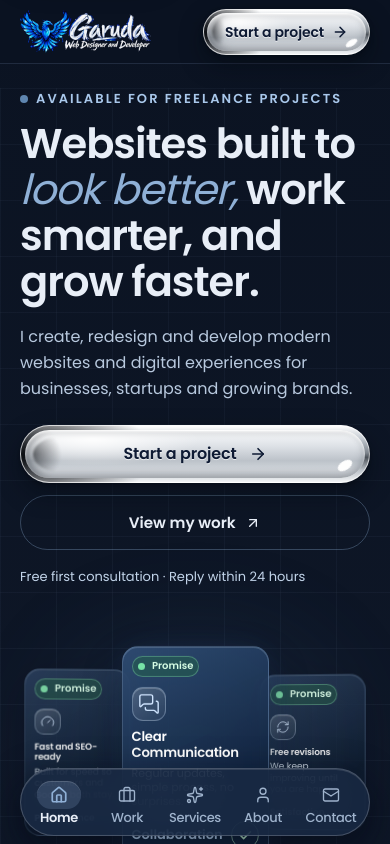
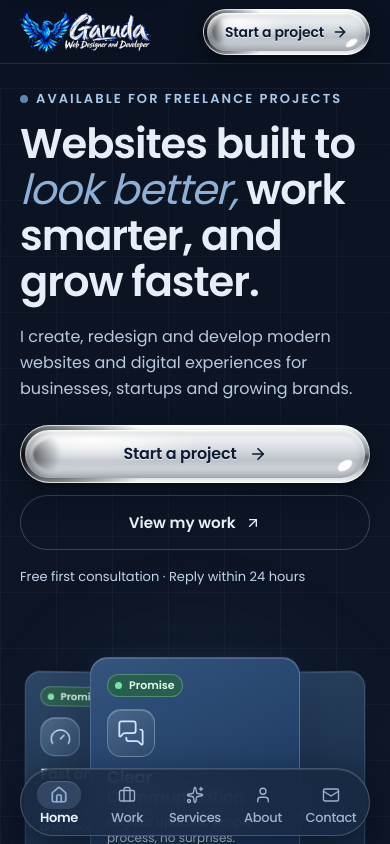
Before and after one commit to Bharat0264/MyWork, a Next.js app: page / in a window 390 px wide. Shown: the top 844 px of the page. Built offline with nearby package versions, Linux system fonts and the light colour scheme.

Commit message:
Fix hero slider card sizing and opaque stacking

```diff
--- a/app/globals.css
+++ b/app/globals.css
@@ -316,64 +316,63 @@ h1, h2, h3, h4, h5, h6 {
   line-height: 1.1;
 }
 
-/* Three complete cards share the stage; only their edges overlap. */
+/* Three opaque, fixed-size cards share a centered stage. */
 .commitment-slider { width: 100%; min-width: 0; }
-.commitment-frame { position: relative; isolation: isolate; width: 100%; height: clamp(400px, 32vw, 460px); overflow: visible; border: 0; border-radius: 0; background: transparent; box-shadow: none; }
-.commitment-glow { position: absolute; left: 50%; top: 45%; width: 62%; height: 62%; transform: translate(-50%,-50%); border-radius: 50%; background: #527cae; filter: blur(70px); opacity: .24; pointer-events: none; }
-.commitment-stage { position: absolute; inset: 0 0 38px; perspective: 1000px; }
-.commitment-card { position: absolute; top: 50%; left: 36%; z-index: 1; display: flex; width: 28%; height: auto; min-height: 0; flex-direction: column; align-items: flex-start; padding: clamp(10px, 1.3vw, 20px); overflow: visible; border: 1px solid rgba(160,192,229,.18); border-radius: 24px; background: linear-gradient(155deg, rgba(44,69,104,.82), rgba(13,28,49,.86) 68%, rgba(17,32,55,.84)); box-shadow: inset 0 1px rgba(225,241,255,.12), 0 14px 32px rgba(0,8,22,.28); backdrop-filter: blur(14px) saturate(110%); -webkit-backdrop-filter: blur(14px) saturate(110%); color: #fff; text-align: left; cursor: pointer; backface-visibility: hidden; transform: translateY(-50%) scale(.94); transition: left 500ms ease-out, width 500ms ease-out, transform 500ms ease-out, opacity 500ms ease-out, filter 500ms ease-out; }
-.commitment-card[data-position="-1"] { left: 1.5%; z-index: 2; width: 30%; transform: translateY(-50%) rotateY(7deg); }
-.commitment-card[data-position="1"] { left: 68.5%; z-index: 2; width: 30%; transform: translateY(-50%) rotateY(-7deg); }
-.commitment-card[data-active="true"] { left: 29%; z-index: 3; width: 42%; transform: translateY(-50%); border-color: rgba(180,211,246,.25); background: linear-gradient(155deg, rgba(49,78,117,.93), rgba(19,39,67,.95) 65%, rgba(17,33,57,.95)); box-shadow: inset 0 1px rgba(238,248,255,.16), 0 18px 40px rgba(0,9,24,.3), 0 0 30px rgba(86,139,202,.1); }
+.commitment-frame { position: relative; width: 100%; overflow: visible; background: transparent; }
+.commitment-glow { position: absolute; left: 50%; top: 43%; width: 62%; height: 62%; transform: translate(-50%, -50%); border-radius: 50%; background: #527cae; filter: blur(70px); opacity: .24; pointer-events: none; }
+.commitment-stage { --side-offset: 90px; position: relative; isolation: isolate; width: 100%; max-width: 460px; height: 400px; margin-inline: auto; perspective: 1000px; }
+.commitment-card {
+  position: absolute; top: 50%; left: 50%; z-index: 0;
+  display: flex; box-sizing: border-box; width: 230px; height: 330px;
+  flex-direction: column; align-items: flex-start; padding: 18px;
+  overflow: visible; border: 1px solid rgba(160,192,229,.2); border-radius: 24px;
+  background: linear-gradient(155deg, #2b466a, #172d4a 66%, #13243c);
+  box-shadow: inset 0 1px rgba(225,241,255,.12), 0 14px 32px rgba(0,8,22,.28);
+  color: #fff; text-align: left; cursor: pointer; backface-visibility: hidden;
+  transform: translate(-50%, -50%) scale(.88);
+  transition: transform 500ms ease-out, opacity 500ms ease-out, filter 500ms ease-out;
+}
+.commitment-card[data-position="-1"] { z-index: 1; transform: translate(calc(-50% - var(--side-offset)), -50%) rotateY(7deg) scale(.9); }
+.commitment-card[data-position="1"] { z-index: 1; transform: translate(calc(-50% + var(--side-offset)), -50%) rotateY(-7deg) scale(.9); }
+.commitment-card[data-active="true"] {
+  z-index: 2; transform: translate(-50%, -50%);
+  border-color: rgba(180,211,246,.28);
+  background: linear-gradient(155deg, #34547e, #1c395f 65%, #172d4d);
+  box-shadow: inset 0 1px rgba(238,248,255,.16), 0 18px 40px rgba(0,9,24,.3), 0 0 30px rgba(86,139,202,.1);
+}
 .commitment-card:not([data-active="true"]) { filter: saturate(.9); }
-.commitment-promise-pill { display: inline-flex; min-height: 27px; align-items: center; gap: 7px; padding: 2px 10px; border: 1px solid rgba(141,231,181,.35); border-radius: 999px; background: rgba(36,103,70,.46); color: #D9FFE7; font-size: 13px; font-weight: 600; }
+.commitment-promise-pill { display: inline-flex; min-height: 27px; flex: 0 0 auto; align-items: center; gap: 7px; padding: 2px 10px; border: 1px solid rgba(141,231,181,.35); border-radius: 999px; background: #285d50; color: #D9FFE7; font-size: 13px; font-weight: 600; }
 .commitment-pulse { width: 7px; height: 7px; border-radius: 50%; background: #77E3A6; box-shadow: 0 0 0 0 rgba(119,227,166,.5); animation: commitmentPulse 2.4s infinite; }
-.commitment-icon { display: grid; width: 66px; height: 66px; flex: 0 0 auto; place-items: center; margin-top: 22px; border: 1px solid rgba(210,232,255,.3); border-radius: 20px; background: linear-gradient(145deg, rgba(255,255,255,.17), rgba(255,255,255,.04)); color: #D1E6FF; box-shadow: inset 0 1px rgba(255,255,255,.2); }
-.commitment-card-title { display: block; margin-top: 16px; font-size: clamp(17px, 1.7vw, 22px); font-weight: 600; line-height: 1.2; letter-spacing: -.02em; }
-.commitment-card-copy { display: block; min-height: 0; margin-top: 8px; color: #DFEAF7; font-size: 14px; line-height: 1.45; }
-.commitment-card-bottom { display: flex; width: 100%; align-items: center; justify-content: space-between; margin-top: 24px; }
-.commitment-card:not([data-active="true"]) .commitment-icon { width: clamp(28px, 3.5vw, 52px); height: clamp(28px, 3.5vw, 52px); margin-top: 18px; border-radius: 16px; }
+.commitment-icon { display: grid; width: 60px; height: 60px; flex: 0 0 auto; place-items: center; margin-top: 16px; border: 1px solid rgba(210,232,255,.3); border-radius: 18px; background: linear-gradient(145deg, #496587, #304d72); color: #D1E6FF; box-shadow: inset 0 1px rgba(255,255,255,.2); }
+.commitment-card-title { display: -webkit-box; width: 100%; height: 48px; flex: 0 0 auto; margin-top: 12px; overflow: hidden; -webkit-box-orient: vertical; -webkit-line-clamp: 2; font-size: 20px; font-weight: 600; line-height: 1.2; letter-spacing: -.02em; }
+.commitment-card-copy { display: -webkit-box; width: 100%; max-height: 61px; margin-top: 6px; overflow: hidden; -webkit-box-orient: vertical; -webkit-line-clamp: 3; color: #DFEAF7; font-size: 14px; line-height: 1.45; }
+.commitment-card-bottom { display: flex; width: 100%; min-height: 28px; flex: 0 0 auto; align-items: center; justify-content: space-between; margin-top: auto; }
+.commitment-card:not([data-active="true"]) .commitment-icon { width: 52px; height: 52px; border-radius: 16px; }
 .commitment-card:not([data-active="true"]) .commitment-icon svg { width: 58%; height: 58%; }
-.commitment-card:not([data-active="true"]) .commitment-card-title { margin-top: 12px; font-size: clamp(9px, 1.02vw, 17px); overflow-wrap: anywhere; }
-.commitment-card:not([data-active="true"]) .commitment-card-copy { margin-top: 6px; font-size: clamp(9px, .9vw, 13px); }
-.commitment-card:not([data-active="true"]) .commitment-card-bottom { margin-top: 18px; }
-.commitment-card:not([data-active="true"]) .commitment-tag { font-size: clamp(9px, .9vw, 12px); }
+.commitment-card:not([data-active="true"]) .commitment-card-title { height: 41px; font-size: 17px; }
+.commitment-card:not([data-active="true"]) .commitment-card-copy { max-height: 57px; font-size: 13px; }
+.commitment-card:not([data-active="true"]) .commitment-tag { font-size: 12px; }
 .commitment-tag { color: #BDDAFA; font-size: 13px; font-weight: 600; }
-.commitment-check { display: grid; width: 28px; height: 28px; place-items: center; border: 1px solid rgba(178,232,199,.65); border-radius: 50%; color: #C2F7D4; animation: commitmentDraw 500ms ease-out both; }
-.commitment-frame-label { position: absolute; bottom: 17px; left: 50%; transform: translateX(-50%); width: max-content; color: #B8CFEA; font-size: 13px; font-weight: 600; letter-spacing: .15em; text-transform: uppercase; }
+.commitment-check { display: grid; width: 28px; height: 28px; flex: 0 0 28px; place-items: center; border: 1px solid rgba(178,232,199,.65); border-radius: 50%; color: #C2F7D4; animation: commitmentDraw 500ms ease-out both; }
+.commitment-frame-label { display: block; width: max-content; max-width: 100%; margin: 0 auto; color: #B8CFEA; font-size: 13px; font-weight: 600; letter-spacing: .15em; text-align: center; text-transform: uppercase; }
 .commitment-dots { display: flex; justify-content: center; gap: 0; margin-top: 8px; }
 .commitment-dots button { display: grid; width: 44px; height: 44px; flex: 0 0 44px; place-items: center; border: 0; border-radius: 50%; background: none; cursor: pointer; }
 .commitment-dots span { width: 8px; height: 8px; border-radius: 99px; background: #8FA8C5; transition: width 250ms ease-out, background-color 250ms ease-out; }
 .commitment-dots span[data-active="true"] { width: 22px; background: #D7E9FF; }
 @keyframes commitmentPulse { 60% { box-shadow: 0 0 0 7px rgba(119,227,166,0); } 100% { box-shadow: 0 0 0 0 rgba(119,227,166,0); } }
 @keyframes commitmentDraw { from { opacity: 0; transform: scale(.5) rotate(-35deg); } to { opacity: 1; transform: scale(1) rotate(0); } }
-@media (max-width: 1023px) {
-  .commitment-frame { height: clamp(280px, 45vw, 380px); }
-  .commitment-card-title { font-size: clamp(15px, 2.4vw, 20px); }
-}
-@media (min-width: 640px) and (max-width: 1023px) {
-  .commitment-frame { min-height: 360px; }
-  .commitment-card:not([data-active="true"]) { padding-inline: 20px; }
-  .commitment-card:not([data-active="true"]) .commitment-card-title { font-size: 12px; }
-  .commitment-card:not([data-active="true"]) .commitment-card-copy { font-size: 11px; }
-  .commitment-card:not([data-active="true"]) .commitment-tag { font-size: 10px; }
-}
 @media (max-width: 639px) {
-  .commitment-card { backdrop-filter: blur(6px); -webkit-backdrop-filter: blur(6px); }
-  .commitment-stage { bottom: 30px; }
-  .commitment-card { padding: 9px; border-radius: 16px; }
-  .commitment-icon { width: 34px; height: 34px; margin-top: 10px; border-radius: 11px; }
-  .commitment-icon svg { width: 22px; height: 22px; }
-  .commitment-card-title { margin-top: 8px; font-size: clamp(13px, 3.4vw, 16px); }
-  .commitment-card-copy { margin-top: 5px; font-size: 11px; line-height: 1.3; }
-  .commitment-card-bottom { margin-top: 12px; }
-  .commitment-promise-pill { min-height: 20px; padding: 1px 5px; font-size: 10px; }
-  .commitment-card:not([data-active="true"]) .commitment-icon { width: 26px; height: 26px; margin-top: 9px; border-radius: 9px; }
-  .commitment-card:not([data-active="true"]) .commitment-card-title { margin-top: 7px; font-size: clamp(9px, 2.3vw, 11px); }
-  .commitment-card:not([data-active="true"]) .commitment-card-copy { margin-top: 4px; font-size: 9px; line-height: 1.25; }
-  .commitment-card:not([data-active="true"]) .commitment-card-bottom { margin-top: 10px; }
-  .commitment-card:not([data-active="true"]) .commitment-tag { font-size: 9px; }
-  .commitment-frame-label { bottom: 10px; font-size: 13px; letter-spacing: .08em; }
+  .commitment-stage { --side-offset: clamp(36px, calc((100vw - 241px) / 2), 75px); height: 360px; }
+  .commitment-card { width: 210px; height: 300px; padding: 16px; border-radius: 18px; }
+  .commitment-promise-pill { min-height: 22px; padding: 1px 7px; font-size: 11px; }
+  .commitment-icon { width: 48px; height: 48px; margin-top: 12px; border-radius: 14px; }
+  .commitment-icon svg { width: 28px; height: 28px; }
+  .commitment-card-title { height: 41px; margin-top: 10px; font-size: 17px; }
+  .commitment-card-copy { max-height: 49px; font-size: 12px; line-height: 1.35; }
+  .commitment-card:not([data-active="true"]) .commitment-icon { width: 43px; height: 43px; }
+  .commitment-card:not([data-active="true"]) .commitment-card-title { height: 38px; font-size: 16px; }
+  .commitment-card:not([data-active="true"]) .commitment-card-copy { max-height: 49px; font-size: 12px; }
+  .commitment-frame-label { font-size: 12px; letter-spacing: .08em; }
 }
 @media (prefers-reduced-motion: reduce) {
   .commitment-card, .commitment-dots span { transition: none !important; }
--- a/components/commitment-slider.tsx
+++ b/components/commitment-slider.tsx
@@ -80,10 +80,11 @@ export function CommitmentSlider() {
                 data-active={offset === 0}
                 aria-label={`Show ${item.title} commitment`}
                 aria-pressed={offset === 0}
+                aria-hidden={!visible}
                 tabIndex={visible ? 0 : -1}
                 onClick={() => setActive(index)}
                 style={{
-                  opacity: visible ? (offset === 0 ? 1 : 0.92) : 0,
+                  opacity: visible ? 1 : 0,
                   pointerEvents: visible ? "auto" : "none",
                 }}
               >
```
